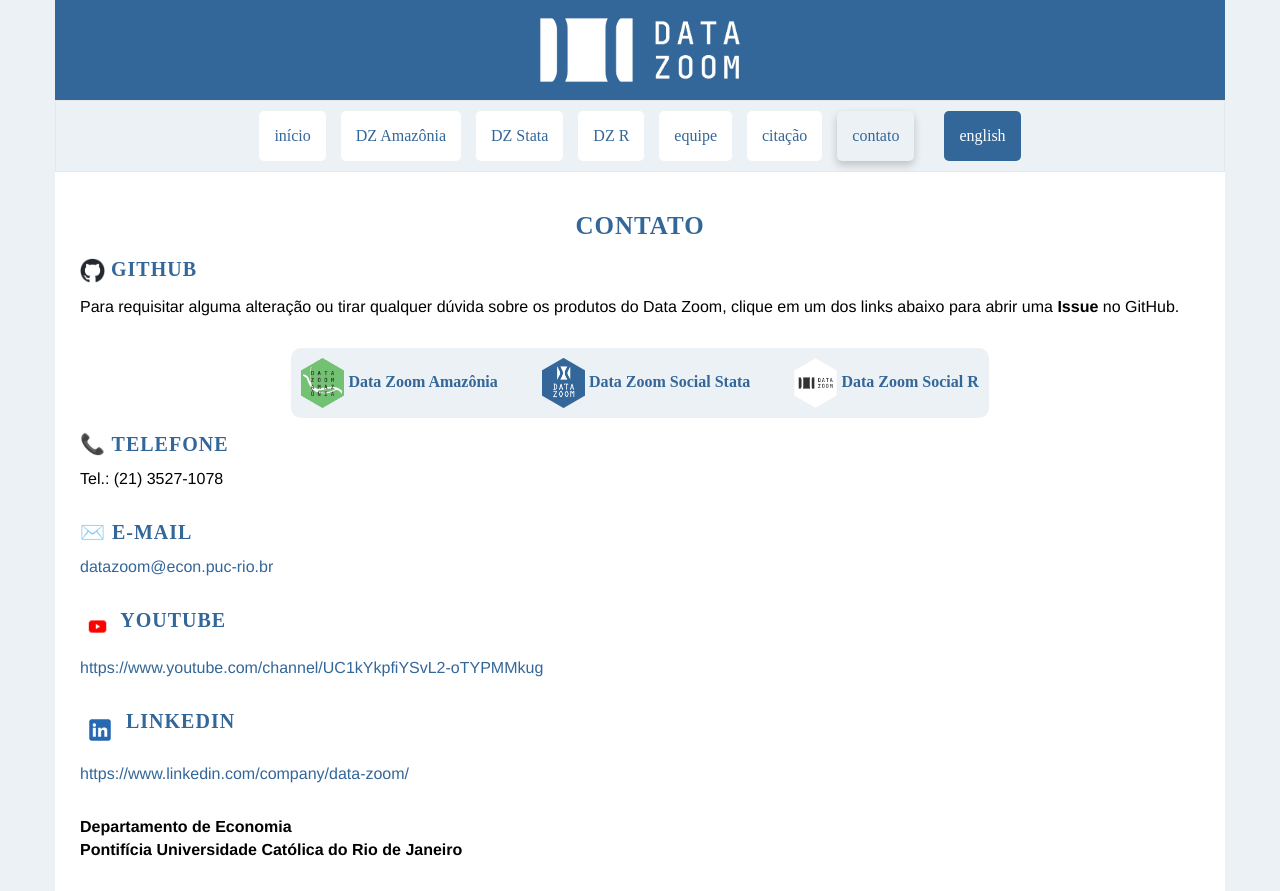
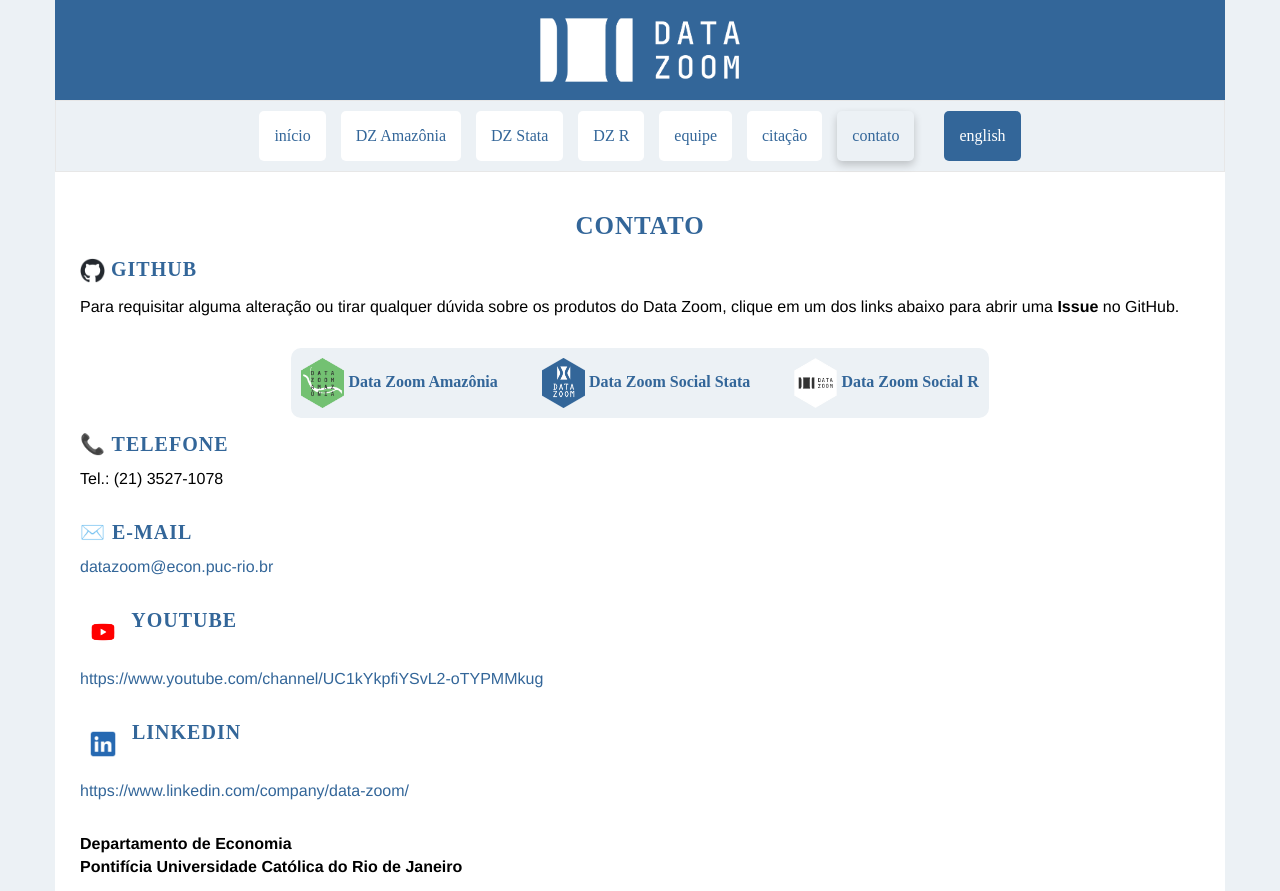
Before and after one commit to datazoompuc/datazoompuc.github.io, a Jekyll site: the page built from pt/contato.md, in a window 1280 px wide. Shown: the top 891 px of the page. Built offline with Jekyll 4.4.1, drawn with Linux system fonts in a browser that asks for light colours; nearby versions of some CDN libraries; some web fonts are replaced; grey boxes are pictures that could not be loaded.

Commit message:
Update contato.md

```diff
--- a/pt/contato.md
+++ b/pt/contato.md
@@ -53,11 +53,11 @@
 
 [datazoom@econ.puc-rio.br](mailto:datazoom@econ.puc-rio.br)
 
-## <img src="{{ site.baseurl }}/assets/img/youtube_red.png" height=35px style="vertical-align: text-top;"> Youtube
+## <img src="{{ site.baseurl }}/assets/img/youtube_red.png" height=46px style="vertical-align: text-top;"> Youtube
 
 [https://www.youtube.com/channel/UC1kYkpfiYSvL2-oTYPMMkug](https://www.youtube.com/channel/UC1kYkpfiYSvL2-oTYPMMkug)
 
-## <img src="{{ site.baseurl }}/assets/img/Linkedin1.webp" height=40px style="vertical-align: text-top;"> Linkedin
+## <img src="{{ site.baseurl }}/assets/img/Linkedin1.webp" height=46px style="vertical-align: text-top;"> Linkedin
 
 [https://www.linkedin.com/company/data-zoom/](https://www.linkedin.com/company/data-zoom/)
 
```
